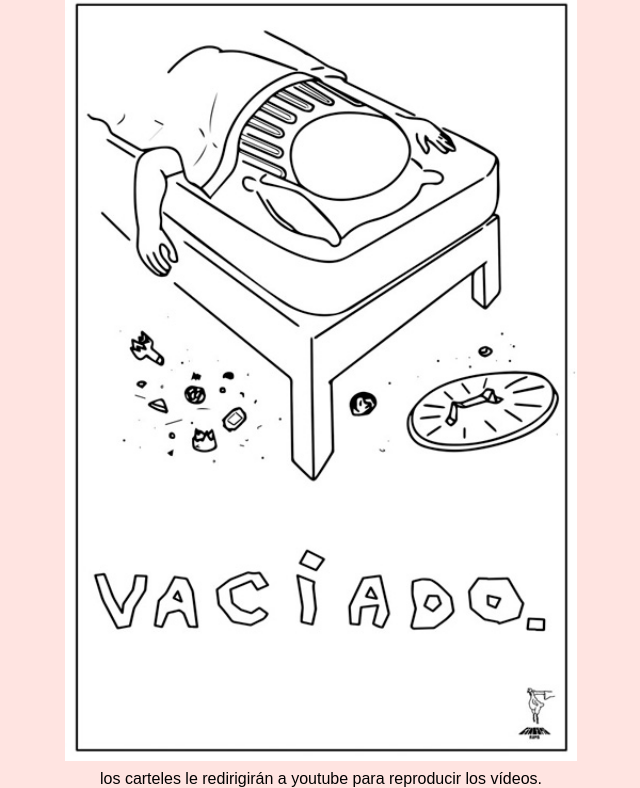
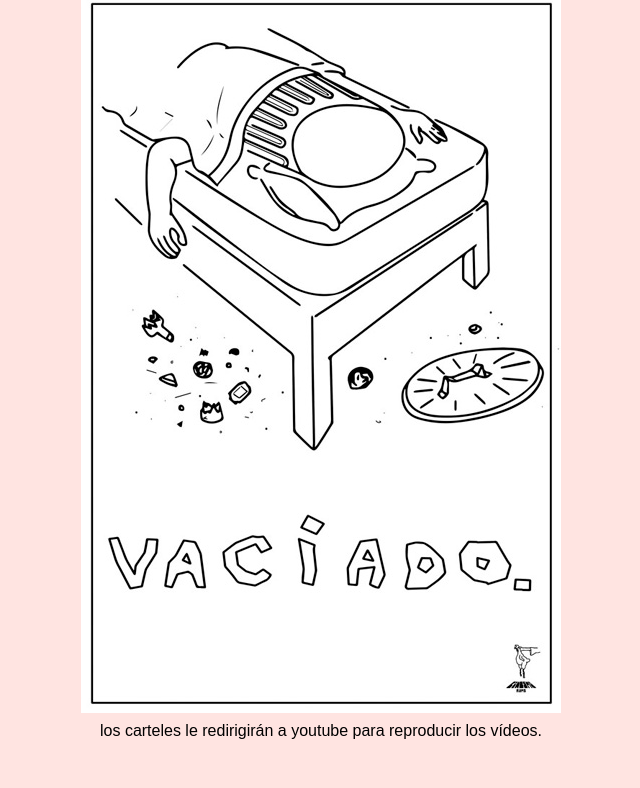
Before and after one commit to neocentrica/cinesmo-films-pelis, a plain HTML site: page index.html in a window 1280 px wide. Shown: the part 208-996 px from the top of the page, without its empty margins (319-959 px from the left). After the commit the page ends 948 px from the top, so only its background shows below. Drawn offline with Linux system fonts and the light colour scheme.

Commit message:
Update espelis.css

```diff
--- a/espelis.css
+++ b/espelis.css
@@ -14,7 +14,5 @@ nav { font-size: 3em;}
 
 main {font-size: 2.5em; }
 
-.cartel {width: 40%;}
-
 @media screen and (max-width: 600px){
     .cartel {width: 98%;}}
```
